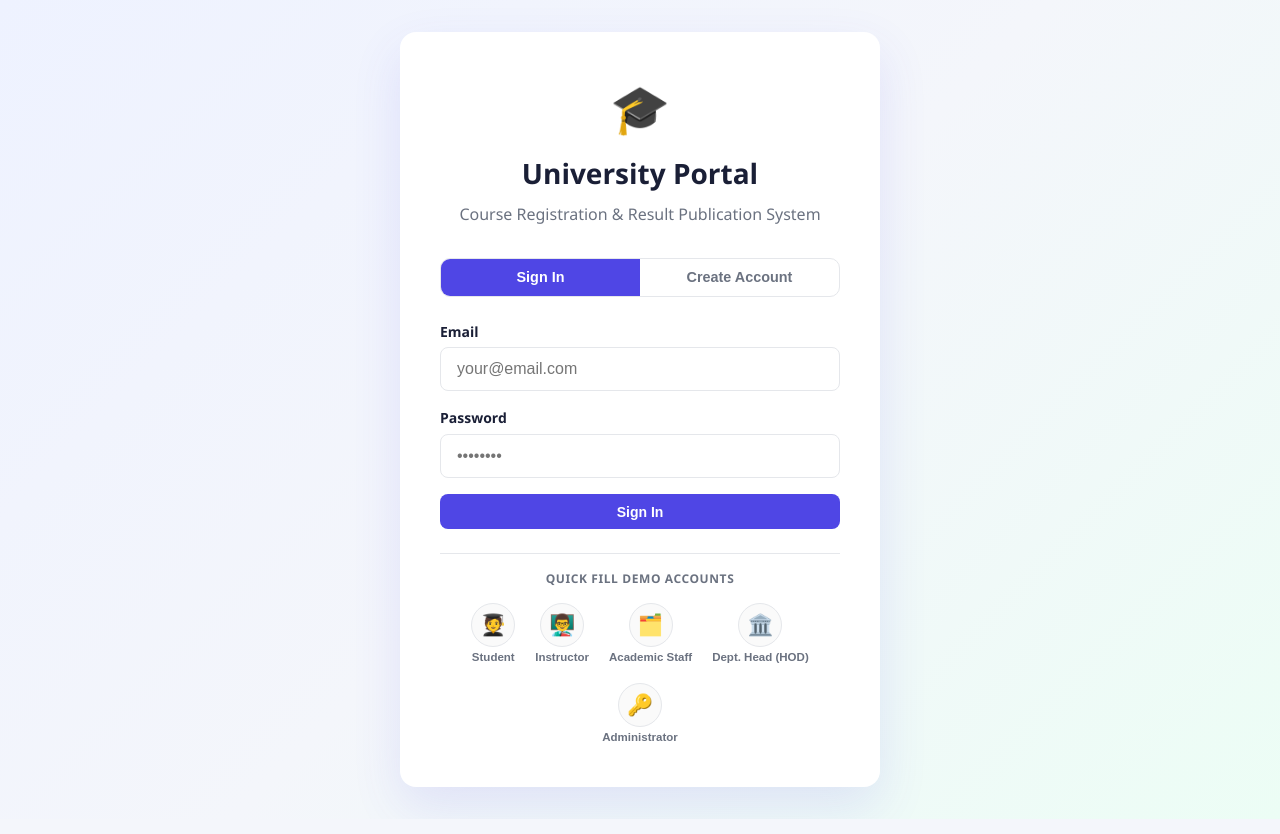
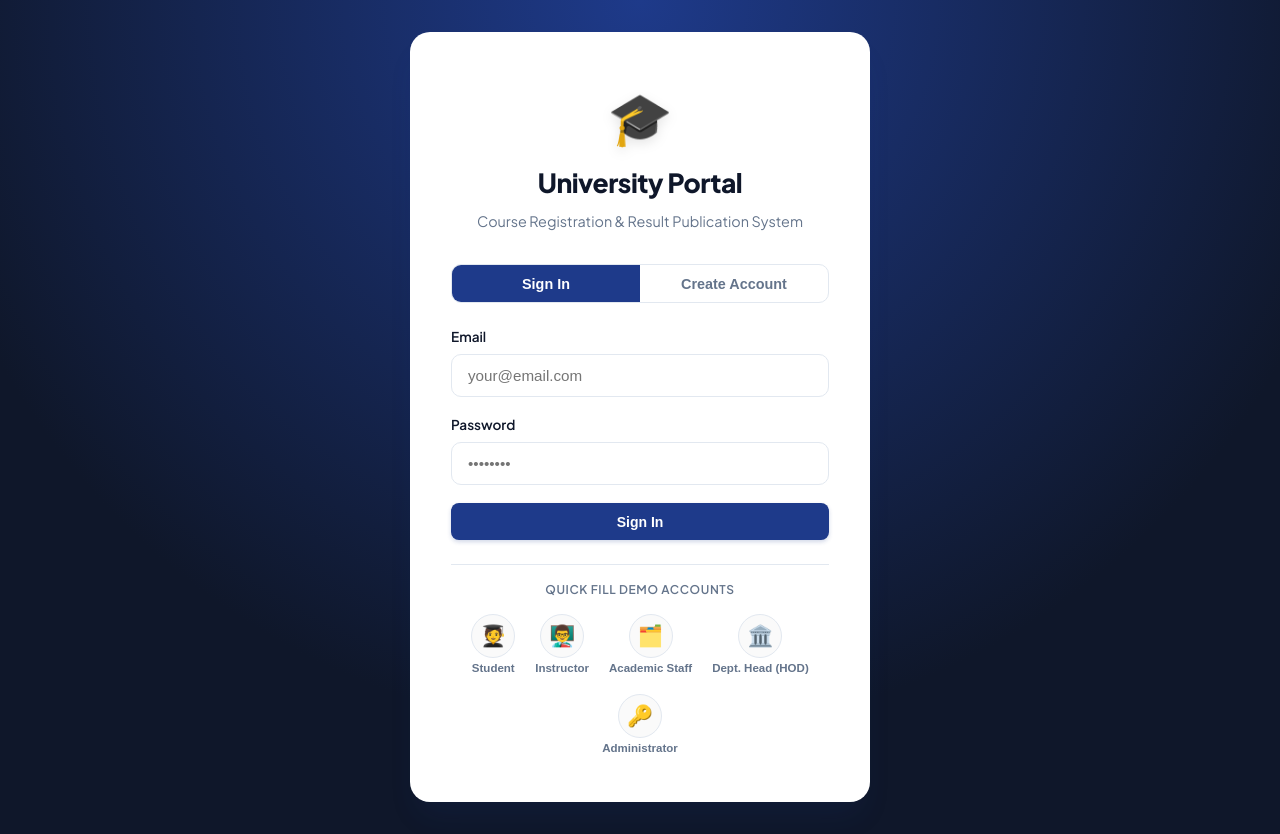
Before and after one commit to prishnasamanta/university-course-portal, a React (Vite) app in the folder client/: page /login in a window 1280 px wide. Built offline with nearby package versions, Linux system fonts and the light colour scheme; no server answers.

Commit message:
style: upgraded UI styling to a modern professional academic university portal theme with Google Fonts Plus Jakarta Sans and royal navy gradient topbar

```diff
--- a/client/src/App.css
+++ b/client/src/App.css
@@ -2,206 +2,277 @@
   min-height: 100vh;
   display: grid;
   place-items: center;
-  color: var(--muted);
+  color: var(--text-muted);
+  font-weight: 600;
 }
 
-/* Login */
+/* Login Page */
 .login-page {
   min-height: 100vh;
   display: grid;
   place-items: center;
-  background: linear-gradient(135deg, #eef2ff 0%, #f4f6fb 50%, #ecfdf5 100%);
+  background: radial-gradient(circle at 50% 0%, #1e3a8a 0%, #0f172a 70%);
   padding: 2rem;
 }
 
 .login-card {
   background: var(--surface);
-  border-radius: 16px;
-  box-shadow: 0 20px 50px rgba(79, 70, 229, 0.12);
-  padding: 2.5rem;
-  width: min(480px, 100%);
+  border-radius: 20px;
+  box-shadow: var(--shadow-xl);
+  padding: 2.75rem 2.5rem;
+  width: min(460px, 100%);
+  border: 1px solid rgba(255, 255, 255, 0.1);
 }
 
 .login-header { text-align: center; margin-bottom: 2rem; }
-.login-header h1 { font-size: 1.75rem; margin: 0.5rem 0; }
-.login-header p { color: var(--muted); }
+.login-header h1 { font-size: 1.65rem; font-weight: 800; color: var(--text); margin: 0.5rem 0; letter-spacing: -0.02em; }
+.login-header p { color: var(--text-muted); font-size: 0.9rem; }
 
 .brand-icon { font-size: 1.5rem; }
-.brand-icon.large { font-size: 3rem; display: block; margin-bottom: 0.5rem; }
+.brand-icon.large { font-size: 3.25rem; display: block; margin-bottom: 0.5rem; filter: drop-shadow(0 4px 6px rgba(0,0,0,0.1)); }
 
 .login-form label {
   display: block;
-  margin-bottom: 1rem;
+  margin-bottom: 1.15rem;
   font-weight: 600;
-  font-size: 0.875rem;
+  font-size: 0.85rem;
+  color: var(--text);
 }
 
 .login-form input {
   display: block;
   width: 100%;
-  margin-top: 0.35rem;
+  margin-top: 0.4rem;
   padding: 0.75rem 1rem;
-  border: 1px solid var(--border);
-  border-radius: 8px;
-  font-size: 1rem;
+  border: 1.5px solid var(--border);
+  border-radius: 10px;
+  font-size: 0.95rem;
+  transition: all 0.15s ease;
+  outline: none;
 }
 
-.demo-accounts { margin-top: 2rem; border-top: 1px solid var(--border); padding-top: 1.5rem; }
-.demo-accounts h3 { font-size: 0.875rem; color: var(--muted); margin-bottom: 0.75rem; }
+.login-form input:focus {
+  border-color: var(--accent);
+  box-shadow: 0 0 0 3px rgba(79, 70, 229, 0.12);
+}
+
+.demo-accounts { margin-top: 2rem; border-top: 1px solid var(--border-light); padding-top: 1.5rem; }
+.demo-accounts h3 { font-size: 0.8rem; color: var(--text-muted); text-transform: uppercase; letter-spacing: 0.05em; margin-bottom: 0.75rem; font-weight: 700; }
 .demo-grid { display: grid; gap: 0.5rem; }
 .demo-btn {
   text-align: left;
-  padding: 0.6rem 0.75rem;
+  padding: 0.65rem 0.85rem;
   border: 1px solid var(--border);
-  border-radius: 8px;
-  background: #fafafa;
+  border-radius: 10px;
+  background: #f8fafc;
   cursor: pointer;
+  transition: all 0.15s ease;
 }
-.demo-btn:hover { border-color: var(--primary); background: #eef2ff; }
-.demo-btn strong { display: block; font-size: 0.875rem; }
-.demo-btn small { color: var(--muted); font-size: 0.75rem; }
+.demo-btn:hover { border-color: var(--accent); background: var(--accent-light); transform: translateY(-1px); }
+.demo-btn strong { display: block; font-size: 0.85rem; color: var(--text); }
+.demo-btn small { color: var(--text-muted); font-size: 0.75rem; }
 
 /* App shell */
 .app-shell { min-height: 100vh; display: flex; flex-direction: column; }
 
 .topbar {
-  background: var(--surface);
-  border-bottom: 1px solid var(--border);
-  padding: 1rem 1.5rem;
+  background: var(--primary-gradient);
+  color: white;
+  padding: 0.85rem 1.75rem;
   display: flex;
   justify-content: space-between;
   align-items: center;
-  box-shadow: var(--shadow);
+  box-shadow: var(--shadow-lg);
+  position: sticky;
+  top: 0;
+  z-index: 100;
 }
 
-.brand { display: flex; align-items: center; gap: 0.75rem; }
-.brand small { display: block; color: var(--muted); font-size: 0.75rem; }
+.brand { display: flex; align-items: center; gap: 0.85rem; }
+.brand strong { font-size: 1.15rem; font-weight: 800; color: white; letter-spacing: -0.01em; }
+.brand small { display: block; color: rgba(255,255,255,0.75); font-size: 0.75rem; font-weight: 500; }
 
-.user-info { display: flex; align-items: center; gap: 1rem; text-align: right; }
-.user-info small { display: block; color: var(--muted); font-size: 0.75rem; }
+.user-info { display: flex; align-items: center; gap: 1rem; }
+.user-name-btn {
+  display: flex;
+  align-items: center;
+  gap: 0.75rem;
+  background: rgba(255, 255, 255, 0.12);
+  border: 1px solid rgba(255, 255, 255, 0.2);
+  padding: 0.4rem 0.85rem;
+  border-radius: 40px;
+  color: white;
+  cursor: pointer;
+  transition: all 0.2s ease;
+}
+.user-name-btn:hover {
+  background: rgba(255, 255, 255, 0.22);
+  transform: translateY(-1px);
+}
+.user-avatar-circle {
+  width: 32px;
+  height: 32px;
+  border-radius: 50%;
+  background: #f59e0b;
+  color: #1e1b4b;
+  font-weight: 800;
+  display: grid;
+  place-items: center;
+  font-size: 0.9rem;
+}
+.user-name-block { text-align: left; }
+.user-name-block strong { display: block; font-size: 0.85rem; color: white; line-height: 1.2; }
+.user-name-block small { display: block; color: rgba(255,255,255,0.8); font-size: 0.7rem; }
 
 .main-layout { display: flex; flex: 1; }
 
 .sidebar {
-  width: 220px;
+  width: 240px;
   background: var(--surface);
   border-right: 1px solid var(--border);
-  padding: 1rem 0.75rem;
+  padding: 1.25rem 0.85rem;
+  box-shadow: var(--shadow-sm);
 }
 
 .nav-link {
-  display: block;
-  padding: 0.65rem 1rem;
-  border-radius: 8px;
-  color: var(--text);
-  margin-bottom: 0.25rem;
-  font-weight: 500;
+  display: flex;
+  align-items: center;
+  padding: 0.75rem 1rem;
+  border-radius: 10px;
+  color: var(--text-muted);
+  margin-bottom: 0.35rem;
+  font-weight: 600;
+  font-size: 0.9rem;
+  transition: all 0.15s ease;
 }
 
-.nav-link:hover { background: #f3f4f6; text-decoration: none; }
-.nav-link.active { background: #eef2ff; color: var(--primary); }
+.nav-link:hover { background: var(--bg); color: var(--primary); text-decoration: none; }
+.nav-link.active {
+  background: var(--accent-light);
+  color: var(--primary);
+  border-left: 3px solid var(--primary);
+  font-weight: 700;
+}
 
-.content { flex: 1; padding: 1.5rem 2rem; overflow: auto; }
+.content { flex: 1; padding: 2rem; overflow: auto; max-width: 1400px; margin: 0 auto; width: 100%; }
 
-.page-header { margin-bottom: 1.5rem; }
-.page-header h1 { font-size: 1.75rem; margin-bottom: 0.25rem; }
-.page-header p { color: var(--muted); }
+.page-header { margin-bottom: 1.75rem; }
+.page-header h1 { font-size: 1.85rem; font-weight: 800; letter-spacing: -0.02em; color: var(--text); margin-bottom: 0.35rem; }
+.page-header p { color: var(--text-muted); font-size: 0.95rem; }
 
-/* Components */
+/* Cards */
 .card {
   background: var(--surface);
   border: 1px solid var(--border);
-  border-radius: 12px;
-  padding: 1.25rem;
-  margin-bottom: 1.25rem;
+  border-radius: var(--radius);
+  padding: 1.5rem;
+  margin-bottom: 1.5rem;
   box-shadow: var(--shadow);
+  transition: box-shadow 0.2s ease;
 }
+.card:hover { box-shadow: var(--shadow-lg); }
 
 .card-header {
   display: flex;
   justify-content: space-between;
   align-items: center;
-  margin-bottom: 1rem;
+  margin-bottom: 1.25rem;
 }
+
+.card-header h2 { font-size: 1.25rem; font-weight: 700; letter-spacing: -0.01em; }
 
 .stats-grid {
   display: grid;
-  grid-template-columns: repeat(auto-fit, minmax(180px, 1fr));
-  gap: 1rem;
-  margin-bottom: 1.25rem;
+  grid-template-columns: repeat(auto-fit, minmax(200px, 1fr));
+  gap: 1.25rem;
+  margin-bottom: 1.5rem;
 }
 
 .stat-card {
   background: var(--surface);
   border: 1px solid var(--border);
-  border-radius: 12px;
-  padding: 1rem 1.25rem;
+  border-radius: var(--radius);
+  padding: 1.25rem 1.5rem;
+  box-shadow: var(--shadow-sm);
 }
 
-.stat-card.highlight { border-color: var(--primary); background: #eef2ff; }
-.stat-label { display: block; font-size: 0.75rem; color: var(--muted); margin-bottom: 0.25rem; }
-.stat-card strong { font-size: 1.5rem; }
+.stat-card.highlight { border-color: var(--accent); background: var(--accent-light); }
+.stat-label { display: block; font-size: 0.8rem; color: var(--text-muted); margin-bottom: 0.35rem; font-weight: 600; text-transform: uppercase; letter-spacing: 0.03em; }
+.stat-card strong { font-size: 1.75rem; font-weight: 800; color: var(--text); }
 
 .card-grid {
   display: grid;
-  grid-template-columns: repeat(auto-fill, minmax(280px, 1fr));
-  gap: 1rem;
+  grid-template-columns: repeat(auto-fill, minmax(300px, 1fr));
+  gap: 1.25rem;
 }
-
-.section-card h3 { margin: 0.5rem 0; font-size: 1rem; }
-.section-card-header { display: flex; justify-content: space-between; align-items: center; }
 
 .data-table {
   width: 100%;
-  border-collapse: collapse;
+  border-collapse: separate;
+  border-spacing: 0;
   font-size: 0.9rem;
 }
 
 .data-table th, .data-table td {
-  padding: 0.75rem;
+  padding: 0.9rem 1.1rem;
   text-align: left;
-  border-bottom: 1px solid var(--border);
+  border-bottom: 1px solid var(--border-light);
 }
 
-.data-table th { font-weight: 600; color: var(--muted); font-size: 0.8rem; text-transform: uppercase; }
-.data-table tr:hover { background: #fafafa; }
+.data-table th {
+  font-weight: 700;
+  color: var(--text-muted);
+  font-size: 0.78rem;
+  text-transform: uppercase;
+  letter-spacing: 0.05em;
+  background: #f8fafc;
+}
+
+.data-table tr:hover td { background: #f8fafc; }
 
 .btn {
   display: inline-flex;
   align-items: center;
   justify-content: center;
-  padding: 0.6rem 1.1rem;
+  gap: 0.4rem;
+  padding: 0.65rem 1.25rem;
   border-radius: 8px;
   border: none;
   font-weight: 600;
   cursor: pointer;
   font-size: 0.875rem;
+  transition: all 0.15s ease;
 }
 
-.btn-sm { padding: 0.4rem 0.75rem; font-size: 0.8rem; }
-.btn-primary { background: var(--primary); color: white; }
-.btn-primary:hover { background: var(--primary-dark); }
-.btn-outline { background: transparent; border: 1px solid var(--border); color: var(--text); }
+.btn-sm { padding: 0.45rem 0.85rem; font-size: 0.8rem; border-radius: 6px; }
+.btn-primary { background: var(--primary); color: white; box-shadow: 0 2px 4px rgba(30, 58, 138, 0.2); }
+.btn-primary:hover { background: #172554; transform: translateY(-1px); }
+.btn-outline { background: transparent; border: 1.5px solid var(--border); color: var(--text); }
+.btn-outline:hover { border-color: var(--accent); background: var(--accent-light); color: var(--primary); }
 .btn-danger { background: var(--danger); color: white; }
-.btn:disabled { opacity: 0.5; cursor: not-allowed; }
+.btn-danger:hover { background: #dc2626; }
+.btn:disabled { opacity: 0.55; cursor: not-allowed; transform: none !important; }
 
 .alert {
-  padding: 0.75rem 1rem;
-  border-radius: 8px;
-  margin-bottom: 1rem;
+  padding: 0.85rem 1.15rem;
+  border-radius: 10px;
+  margin-bottom: 1.25rem;
   font-size: 0.9rem;
+  font-weight: 500;
 }
 
-.alert-error { background: #fef2f2; color: #991b1b; border: 1px solid #fecaca; }
-.alert-success { background: #ecfdf5; color: #065f46; border: 1px solid #a7f3d0; }
+.alert-error { background: var(--danger-light); color: #991b1b; border: 1px solid #fecaca; }
+.alert-success { background: var(--success-light); color: #065f46; border: 1px solid #a7f3d0; }
 
 .badge {
-  display: inline-block;
-  padding: 0.2rem 0.5rem;
-  border-radius: 999px;
-  font-size: 0.75rem;
-  background: #e5e7eb;
-  font-weight: 600;
+  display: inline-flex;
+  align-items: center;
+  padding: 0.25rem 0.65rem;
+  border-radius: 20px;
+  font-size: 0.78rem;
+  font-weight: 700;
+  background: var(--bg);
+  color: var(--text-muted);
 }
 
 .badge.success { background: #d1fae5; color: #065f46; }
--- a/client/src/index.css
+++ b/client/src/index.css
@@ -1,21 +1,38 @@
+@import url('https://fonts.googleapis.com/css2?family=Plus+Jakarta+Sans:wght@400;500;600;700;800&display=swap');
+
 :root {
-  --bg: #f4f6fb;
+  --bg: #f8fafc;
   --surface: #ffffff;
-  --text: #1a1f36;
-  --muted: #6b7280;
-  --primary: #4f46e5;
-  --primary-dark: #4338ca;
-  --danger: #dc2626;
-  --success: #059669;
-  --border: #e5e7eb;
-  --shadow: 0 1px 3px rgba(0,0,0,.08);
-  font-family: 'Segoe UI', system-ui, sans-serif;
+  --text: #0f172a;
+  --text-muted: #64748b;
+  --muted: #64748b;
+  --primary: #1e3a8a;
+  --primary-light: #4338ca;
+  --primary-gradient: linear-gradient(135deg, #1e3a8a 0%, #3730a3 100%);
+  --accent: #4f46e5;
+  --accent-light: #eef2ff;
+  --danger: #ef4444;
+  --danger-light: #fef2f2;
+  --success: #10b981;
+  --success-light: #ecfdf5;
+  --warning: #f59e0b;
+  --warning-light: #fffbeb;
+  --border: #e2e8f0;
+  --border-light: #f1f5f9;
+  --shadow-sm: 0 1px 2px 0 rgba(0, 0, 0, 0.05);
+  --shadow: 0 4px 6px -1px rgba(0, 0, 0, 0.05), 0 2px 4px -1px rgba(0, 0, 0, 0.03);
+  --shadow-lg: 0 10px 25px -5px rgba(30, 58, 138, 0.08), 0 8px 10px -6px rgba(0, 0, 0, 0.03);
+  --shadow-xl: 0 20px 30px -10px rgba(30, 58, 138, 0.15);
+  --radius: 12px;
+
+  font-family: 'Plus Jakarta Sans', -apple-system, BlinkMacSystemFont, 'Segoe UI', Roboto, sans-serif;
   line-height: 1.5;
   color: var(--text);
   background: var(--bg);
+  -webkit-font-smoothing: antialiased;
 }
 
 * { box-sizing: border-box; margin: 0; padding: 0; }
-body { min-height: 100vh; }
-a { color: var(--primary); text-decoration: none; }
-a:hover { text-decoration: underline; }
+body { min-height: 100vh; background: var(--bg); color: var(--text); }
+a { color: var(--accent); text-decoration: none; transition: color 0.15s ease; }
+a:hover { color: var(--primary); text-decoration: none; }
```
